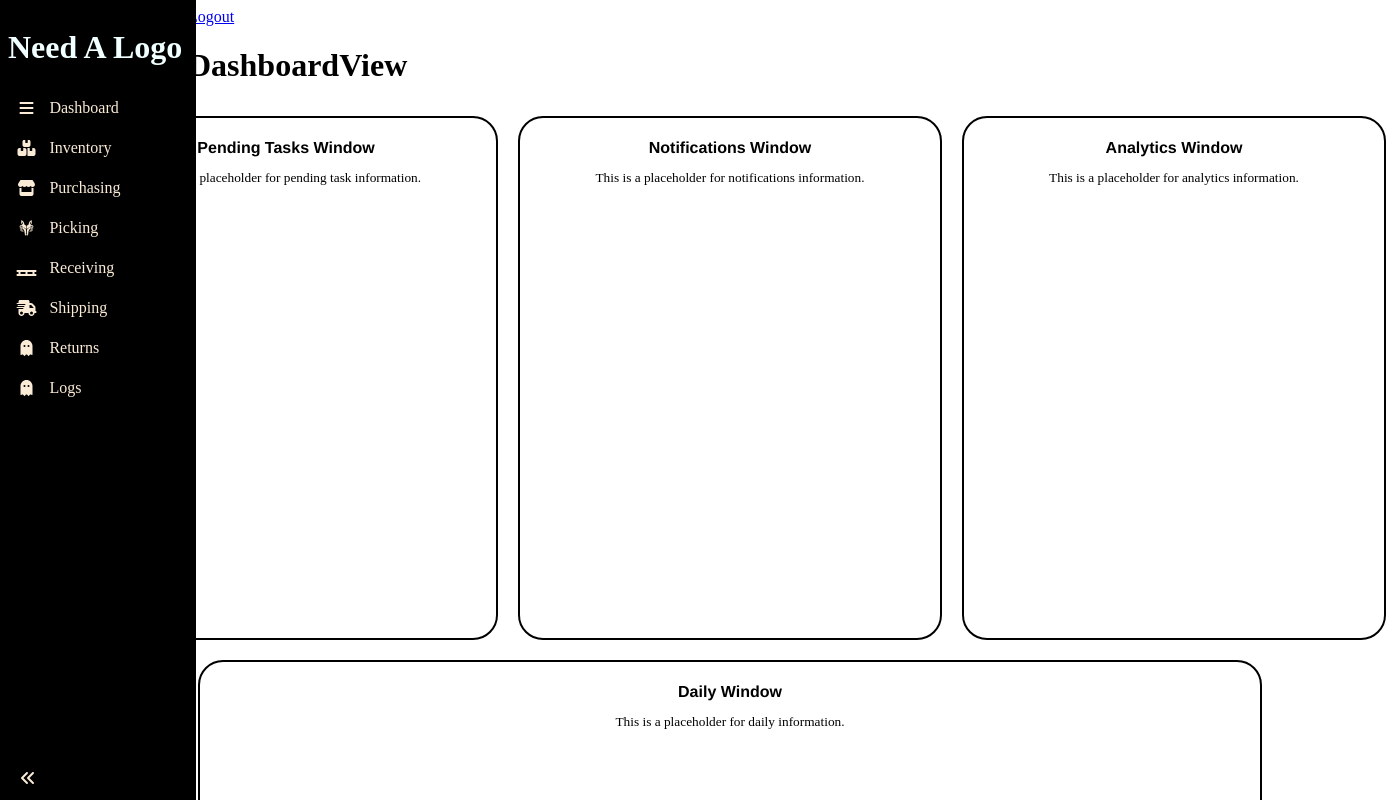
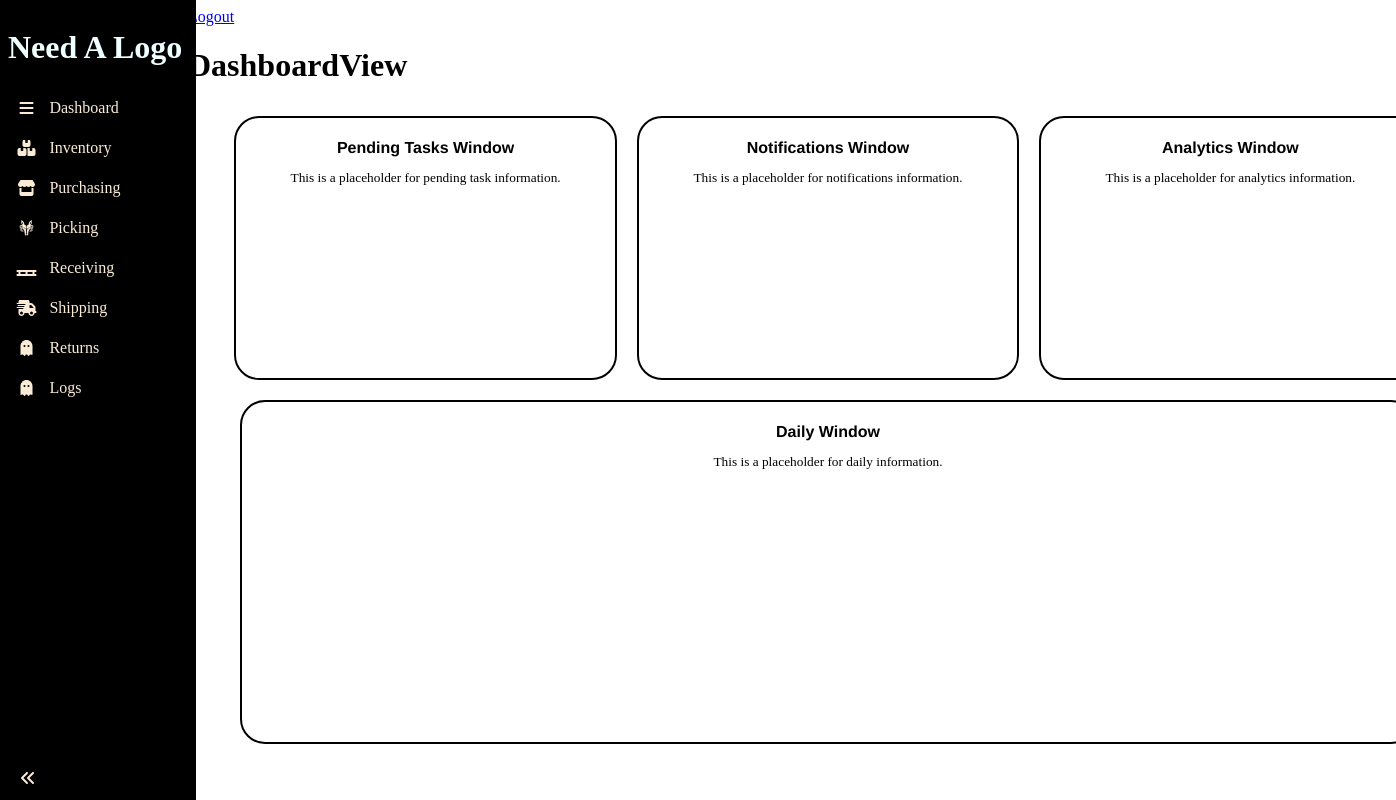
Before and after one commit to jasonsnod/FJJ-Inventory-System, a Vue app in the folder vue/: page / in a window 1280 px wide. Shown: the top 800 px of the page, 1396 px wide, since content can reach past the window. Built offline with nearby package versions, Linux system fonts and the light colour scheme; sample sign-in values are in the browser's storage.

Commit message:
JLC: Completed view sizing and fixed page positioning

```diff
--- a/vue/src/App.vue
+++ b/vue/src/App.vue
@@ -23,5 +23,9 @@ export default {
 </script>
 
 <style>
-/* Global styles can be added here */
+#capstone-app {
+  position: fixed;
+  height: 100vh;
+  width: 100vw;
+}
 </style>
--- a/vue/src/components/view_display_windows/AnalyticsWindow.vue
+++ b/vue/src/components/view_display_windows/AnalyticsWindow.vue
@@ -36,8 +36,8 @@ h1 {
     border: 2px solid black;
     border-radius: 25px;
     padding: 10px;
-    height: 500px;
-    width: 400px;
+    height: 30vh;
+    width: 28vw;
 }
 
 .analytics-text {
--- a/vue/src/components/view_display_windows/DailyWindow.vue
+++ b/vue/src/components/view_display_windows/DailyWindow.vue
@@ -36,8 +36,8 @@ h1 {
     border: 2px solid black;
     border-radius: 25px;
     padding: 10px;
-    height: 500px;
-    width: 1280px;
+    height: 40vh;
+    width: 90vw;
 }
 
 .daily-text {
--- a/vue/src/components/view_display_windows/InventoryWindow.vue
+++ b/vue/src/components/view_display_windows/InventoryWindow.vue
@@ -36,8 +36,8 @@ h1 {
     border: 2px solid black;
     border-radius: 25px;
     padding: 10px;
-    height: 500px;
-    width: 844px;
+    height: 30vh;
+    width: 59vw;
 }
 
 .inventory-text {
--- a/vue/src/components/view_display_windows/NotificationsWindow.vue
+++ b/vue/src/components/view_display_windows/NotificationsWindow.vue
@@ -36,8 +36,8 @@ h1 {
     border: 2px solid black;
     border-radius: 25px;
     padding: 10px;
-    height: 500px;
-    width: 400px;
+    height: 30vh;
+    width: 28vw;
 }
 
 .notifications-text {
--- a/vue/src/components/view_display_windows/OrderWindow.vue
+++ b/vue/src/components/view_display_windows/OrderWindow.vue
@@ -36,8 +36,8 @@ h1 {
     border: 2px solid black;
     border-radius: 25px;
     padding: 10px;
-    height: 500px;
-    width: 844px;
+    height: 30vh;
+    width: 59vw;
 }
 
 .order-text {
--- a/vue/src/components/view_display_windows/PendingTaskWindow.vue
+++ b/vue/src/components/view_display_windows/PendingTaskWindow.vue
@@ -36,8 +36,8 @@ h1 {
     border: 2px solid black;
     border-radius: 25px;
     padding: 10px;
-    height: 500px;
-    width: 400px;
+    height: 30vh;
+    width: 28vw;
 }
 
 .pending-task-text {
```
